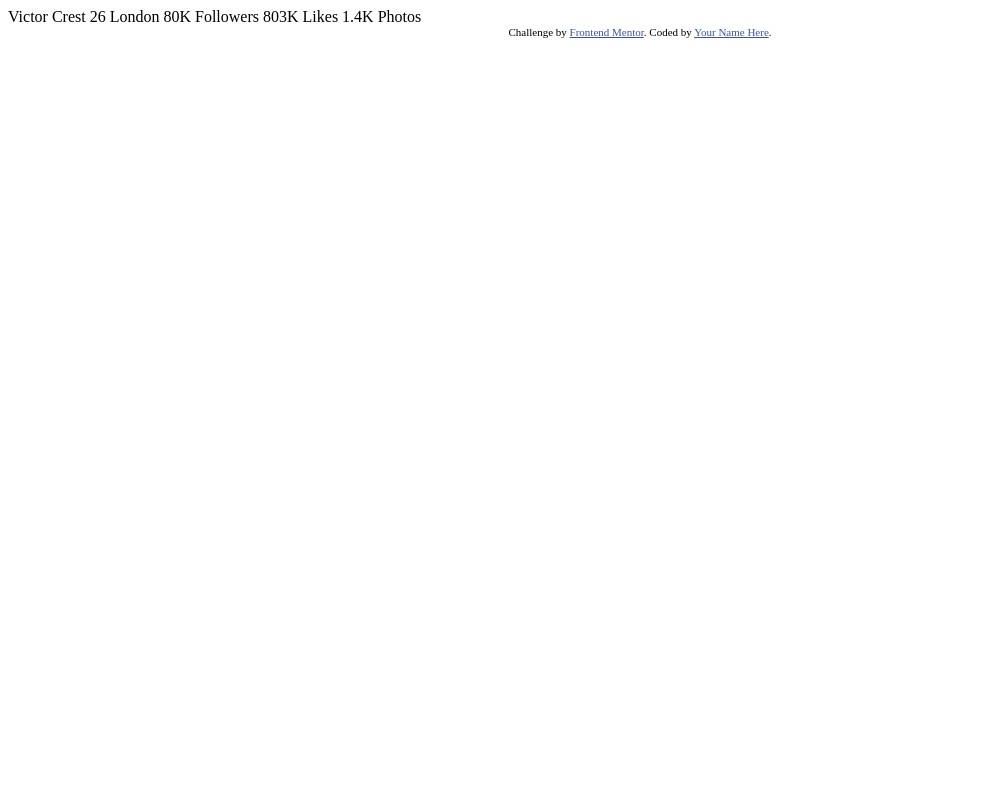
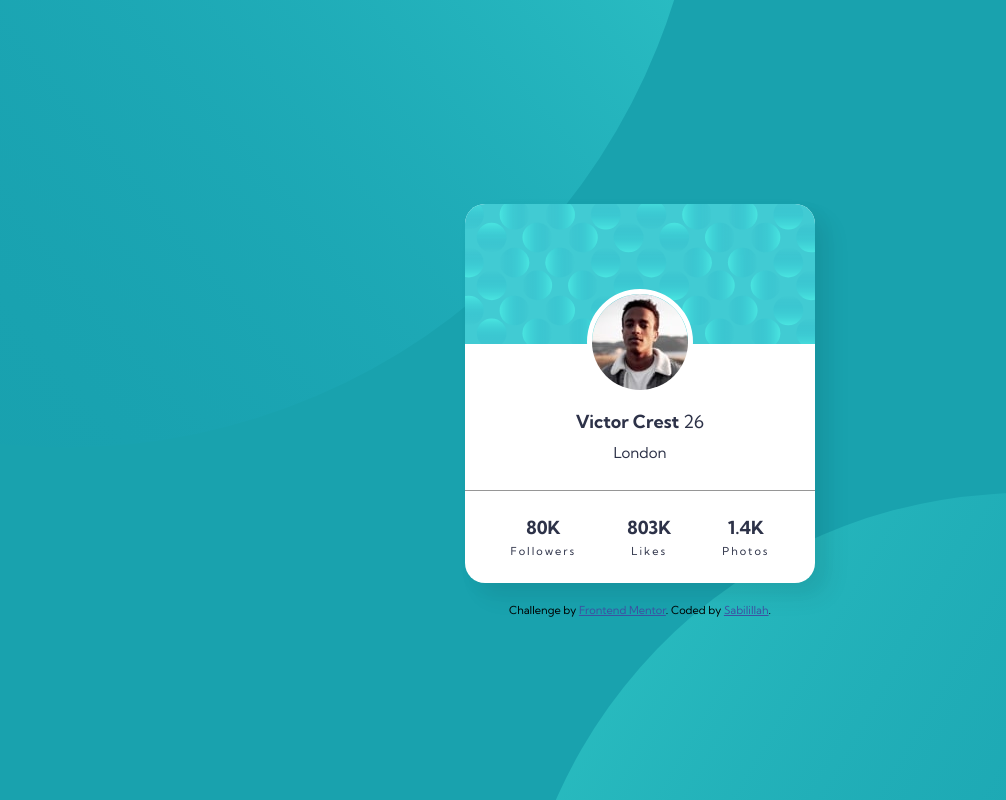
Before and after one commit to zylcom/profile-card-component, a plain HTML site: page index.html in a window 1280 px wide. Shown: the whole page, without its empty margins (0-1006 px from the left). Drawn offline with Linux system fonts and the light colour scheme.

Commit message:
feat: add card component

```diff
--- /dev/null
+++ b/css/style.scss
@@ -0,0 +1,170 @@
+@import url("https://fonts.googleapis.com/css2?family=Kumbh+Sans:wght@400;700&display=swap");
+@use "sass:map";
+
+$dark-cyan: hsl(185, 75%, 39%);
+$very-dark-desaturated-blue: hsl(229, 23%, 23%);
+$dark-grayish-blue: hsl(227, 10%, 46%);
+$dark-gray: hsl(0, 0%, 59%);
+
+$media-breakpoints: (
+  xs: 0,
+  sm: 576px,
+  md: 768px,
+  lg: 992px,
+  xl: 1200px,
+  xxl: 1400px,
+);
+
+* {
+  margin: 0;
+  padding: 0;
+  box-sizing: border-box;
+  // border: 1px solid black;
+}
+
+body {
+  font-family: "Kumbh Sans", sans-serif;
+}
+
+.container {
+  position: relative;
+  height: 100vh;
+  display: flex;
+  align-items: center;
+  justify-content: center;
+  flex-direction: column;
+  background: $dark-cyan;
+  z-index: 0;
+  overflow: hidden;
+
+  .bg-pattern-top {
+    position: absolute;
+    width: 100%;
+    top: 0;
+    left: 0;
+    // height: 80%;
+    // transform: translateX(-50%) translateY(-60%) rotate(25deg);
+    transform: translateX(-45%) translateY(-65%) rotate(5deg);
+    z-index: -1;
+    transition: 1s;
+  }
+
+  .card {
+    // display: flex;
+    position: relative;
+    flex-direction: column;
+    justify-content: center;
+    background: #fff;
+    // width: 100%;
+    // height: 300px;
+    margin: 20px;
+    border-radius: 20px;
+    overflow: hidden;
+    color: $very-dark-desaturated-blue;
+    z-index: 1;
+    box-shadow: 6.9px 6.9px 18.7px rgba(0, 0, 0, 0.036), 15px 15px 24px rgba(0, 0, 0, 0.06);
+
+    &-header {
+      display: flex;
+      flex-direction: column;
+      justify-content: center;
+      // height: 100%;
+
+      .bg-pattern-card {
+        width: 100%;
+        // height: 100%;
+      }
+
+      .profile-img {
+        width: auto;
+        margin: auto;
+        border-radius: 50%;
+        border: 5px solid #fff;
+        transform: translateY(-55px);
+      }
+    }
+
+    &-body {
+      display: flex;
+      flex-direction: column;
+      text-align: center;
+      margin-top: -40px;
+
+      .name {
+        font-size: 18px;
+        font-weight: 700;
+
+        .age {
+          font-weight: 400;
+        }
+      }
+
+      .country {
+        font-size: 15px;
+        margin: 10px 0 28px 0;
+      }
+    }
+
+    &-footer {
+      display: flex;
+      justify-content: space-around;
+      text-align: center;
+      padding: 25px 20px;
+      border-top: 0.5px solid $dark-gray;
+
+      .follower,
+      .like,
+      .post {
+        font-size: 18px;
+        margin: 0 5px;
+        letter-spacing: 2px;
+
+        &-count,
+        &-count,
+        &-count {
+          letter-spacing: 0;
+          font-weight: 700;
+        }
+
+        .desc {
+          margin-top: 5px;
+          font-size: 11px;
+        }
+      }
+    }
+  }
+
+  .attribution {
+    font-size: 11px;
+    text-align: center;
+  }
+
+  .attribution a {
+    color: hsl(228, 45%, 44%);
+  }
+
+  .bg-pattern-bottom {
+    position: absolute;
+    width: 100%;
+    // height: 100%;
+    bottom: 0;
+    right: 0;
+    // transform: translateX(70%) translateY(50%) rotate(-20deg);
+    transform: translateX(30%) translateY(60%) rotate(-20deg);
+    z-index: -1;
+    transition: 1s;
+  }
+}
+
+@media screen and (min-width: map-get($media-breakpoints,"lg" )) {
+  .container {
+    // .bg-pattern-top {
+    //   transform: translateX(-45%) translateY(-65%) rotate(25deg);
+    // }
+
+    .bg-pattern-bottom {
+      width: 80%;
+      transform: translateX(25%) translateY(70%) rotate(-15deg);
+    }
+  }
+}
--- a/index.html
+++ b/index.html
@@ -1,35 +1,51 @@
 <!DOCTYPE html>
 <html lang="en">
   <head>
-  <meta charset="UTF-8">
-  <meta name="viewport" content="width=device-width, initial-scale=1.0"> <!-- displays site properly based on user's device -->
+    <meta charset="UTF-8" />
+    <meta name="viewport" content="width=device-width, initial-scale=1.0" />
+    <!-- displays site properly based on user's device -->
 
-  <link rel="icon" type="image/png" sizes="32x32" href="./images/favicon-32x32.png">
+    <link rel="icon" type="image/png" sizes="32x32" href="./images/favicon-32x32.png" />
+
+    <!-- my css -->
+    <link rel="stylesheet" href="./css/style.css" />
+    <!-- end my css -->
 
     <title>Frontend Mentor | Profile card component</title>
-
-  <!-- Feel free to remove these styles or customise in your own stylesheet 👍 -->
-  <style>
-    .attribution { font-size: 11px; text-align: center; }
-    .attribution a { color: hsl(228, 45%, 44%); }
-  </style>
   </head>
   <body>
-  Victor Crest
-  26
-  London
-
-  80K
-  Followers
-
-  803K
-  Likes
-
-  1.4K
-  Photos
+    <div class="container">
+      <img src="./images/bg-pattern-top.svg" alt="" class="bg-pattern-top" />
+      <div class="card">
+        <div class="card-header">
+          <img src="./images/bg-pattern-card.svg" alt="" class="bg-pattern-card" />
+          <img src="./images/image-victor.jpg" alt="Victor" class="profile-img" />
+        </div>
+        <div class="card-body">
+          <h1 class="name">Victor Crest <span class="age">26</span></h1>
+          <p class="country">London</p>
+        </div>
+        <div class="card-footer">
+          <div class="follower">
+            <p class="follower-count">80K</p>
+            <p class="desc">Followers</p>
+          </div>
+          <div class="like">
+            <p class="like-count">803K</p>
+            <p class="desc">Likes</p>
+          </div>
+          <div class="post">
+            <p class="post-count">1.4K</p>
+            <p class="desc">Photos</p>
+          </div>
+        </div>
+      </div>
       <div class="attribution">
-    Challenge by <a href="https://www.frontendmentor.io?ref=challenge" target="_blank">Frontend Mentor</a>.
-    Coded by <a href="#">Your Name Here</a>.
+        Challenge by
+        <a href="https://www.frontendmentor.io?ref=challenge" target="_blank">Frontend Mentor</a>.
+        Coded by <a href="https://www.frontendmentor.io/profile/zylcom">Sabilillah</a>.
+      </div>
+      <img src="./images/bg-pattern-bottom.svg" alt="" class="bg-pattern-bottom" />
     </div>
   </body>
 </html>
```
Also changed, not shown: css/style.css (added), 3 other files. Lines whose indentation alone changed are shown as unchanged.
